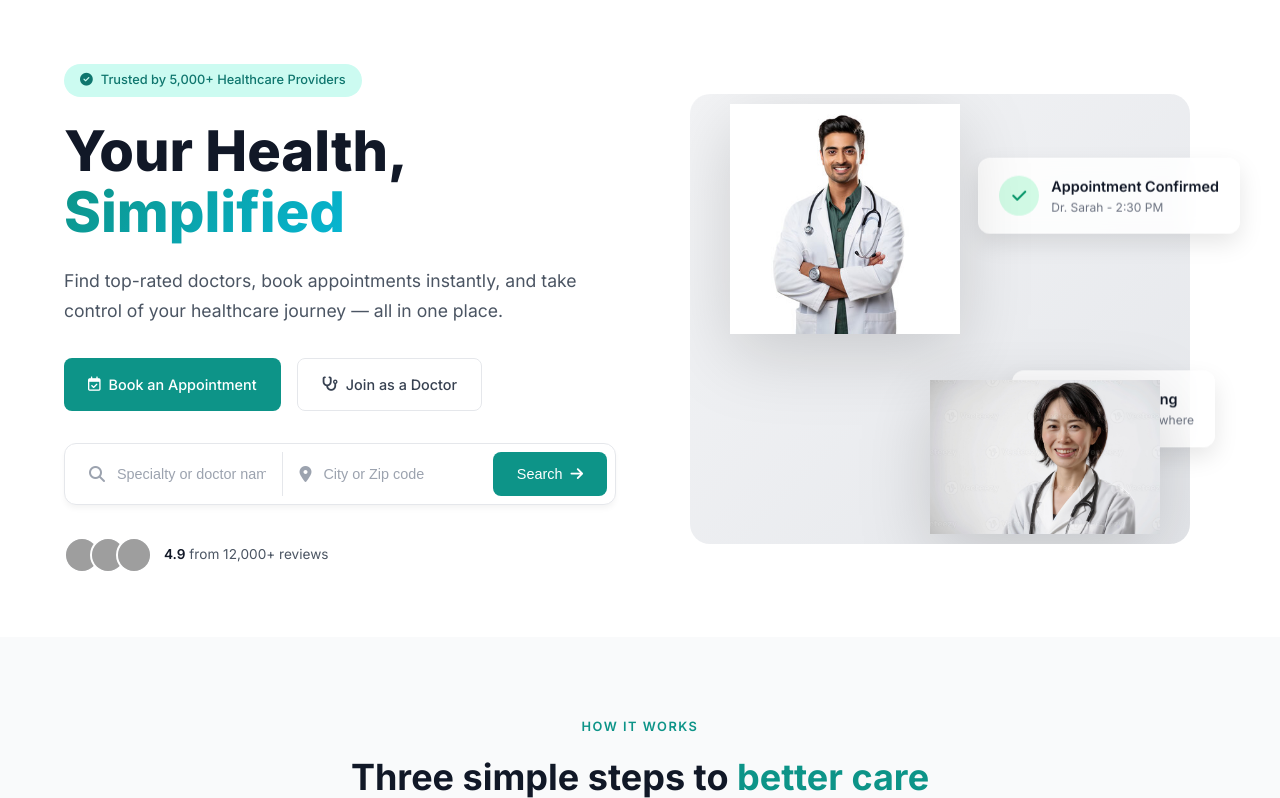
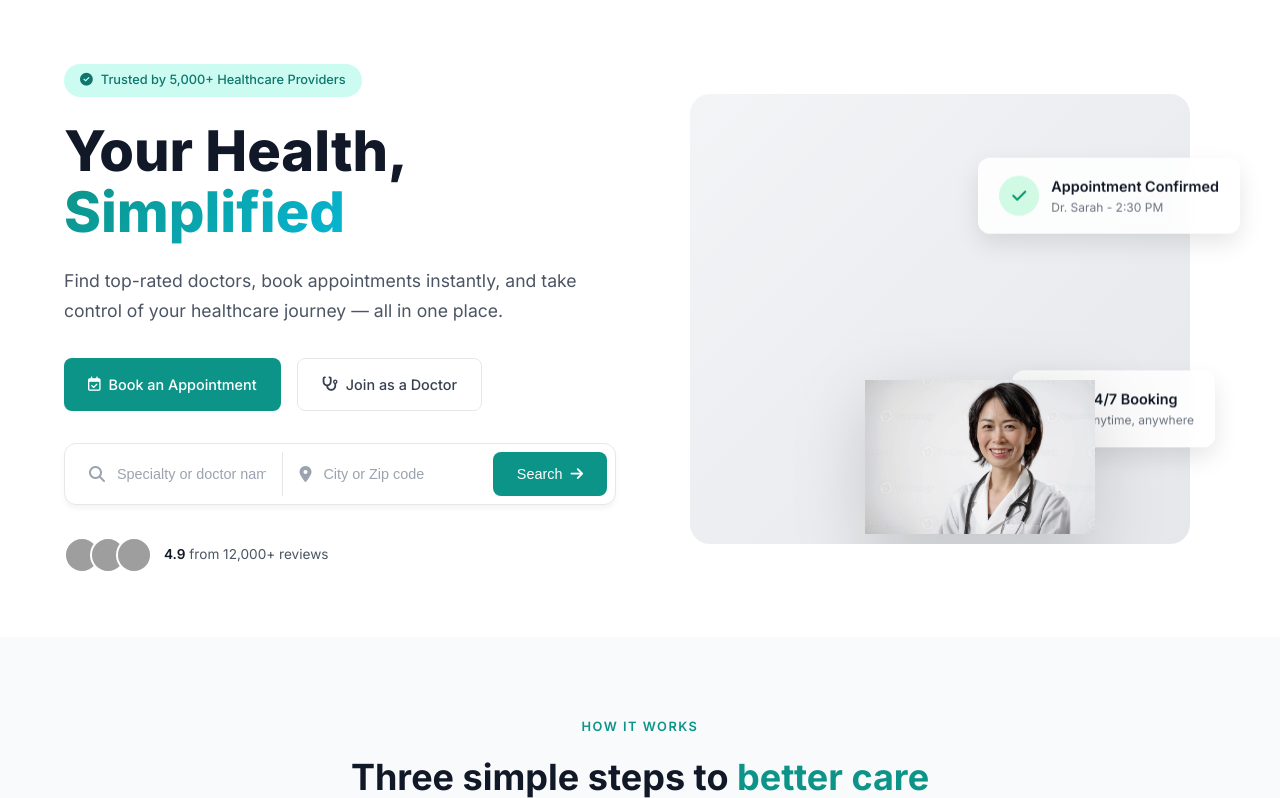
Before and after one commit to raghavathyagaraj/QuickDoc, a Python web app: template src/frontend/templates/index.html in a window 1280 px wide. Shown: the part 76-874 px from the top of the page. Run offline with Jinja, Linux system fonts and the light colour scheme; the template is opened without the code that fills it, so the values that code supplies are empty; grey boxes are pictures that could not be loaded.

Commit message:
added doc image

```diff
--- a/src/frontend/templates/index.html
+++ b/src/frontend/templates/index.html
@@ -43,8 +43,8 @@
 /* Doctors wrapper fills box */
 .doctors-img {
     position: relative;
-    width: 100%;
-    height: 100%;
+    width: 230px;
+    height: auto;
 }
 
 /* Common doctor style */
@@ -66,7 +66,7 @@
 /* Bottom doctor */
 .doctor-bottom {
     bottom: 10px;
-    right: 30px;
+    left: 40px;
     z-index: 1;
 }
 
```
